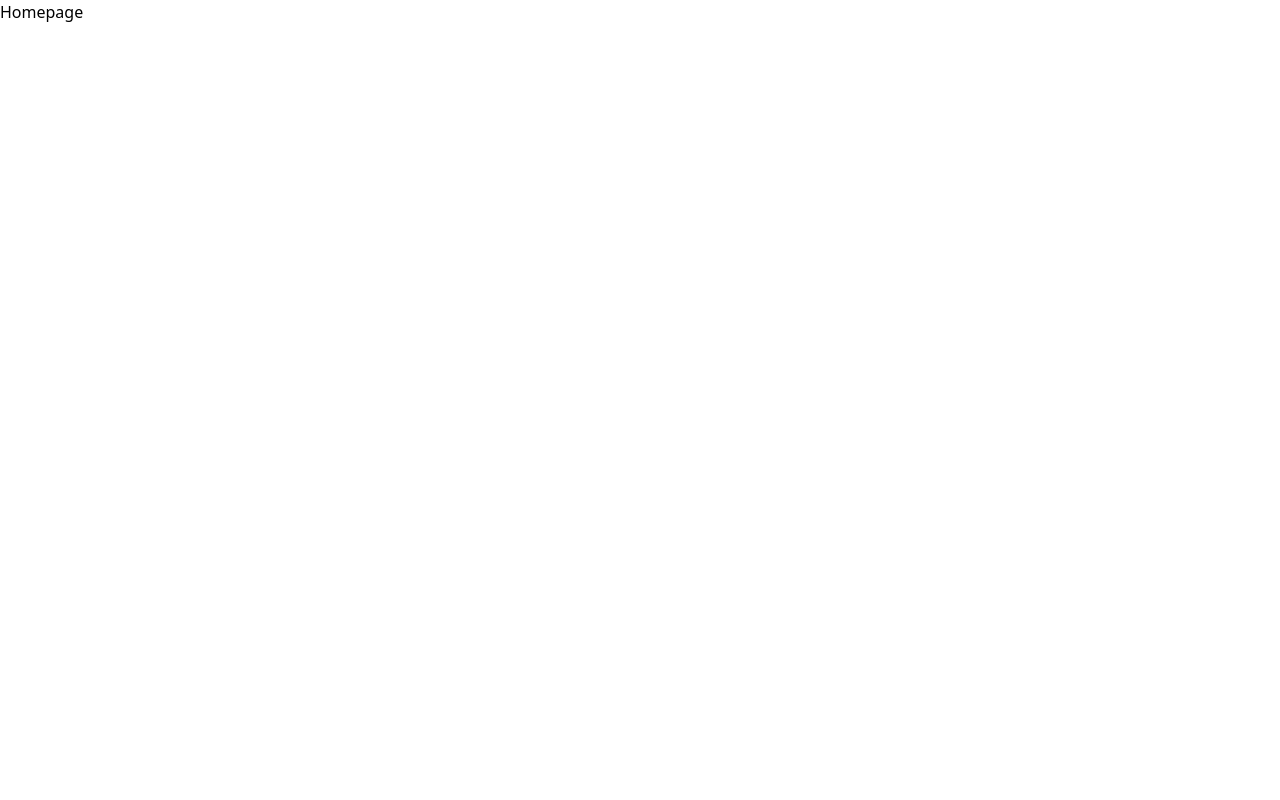
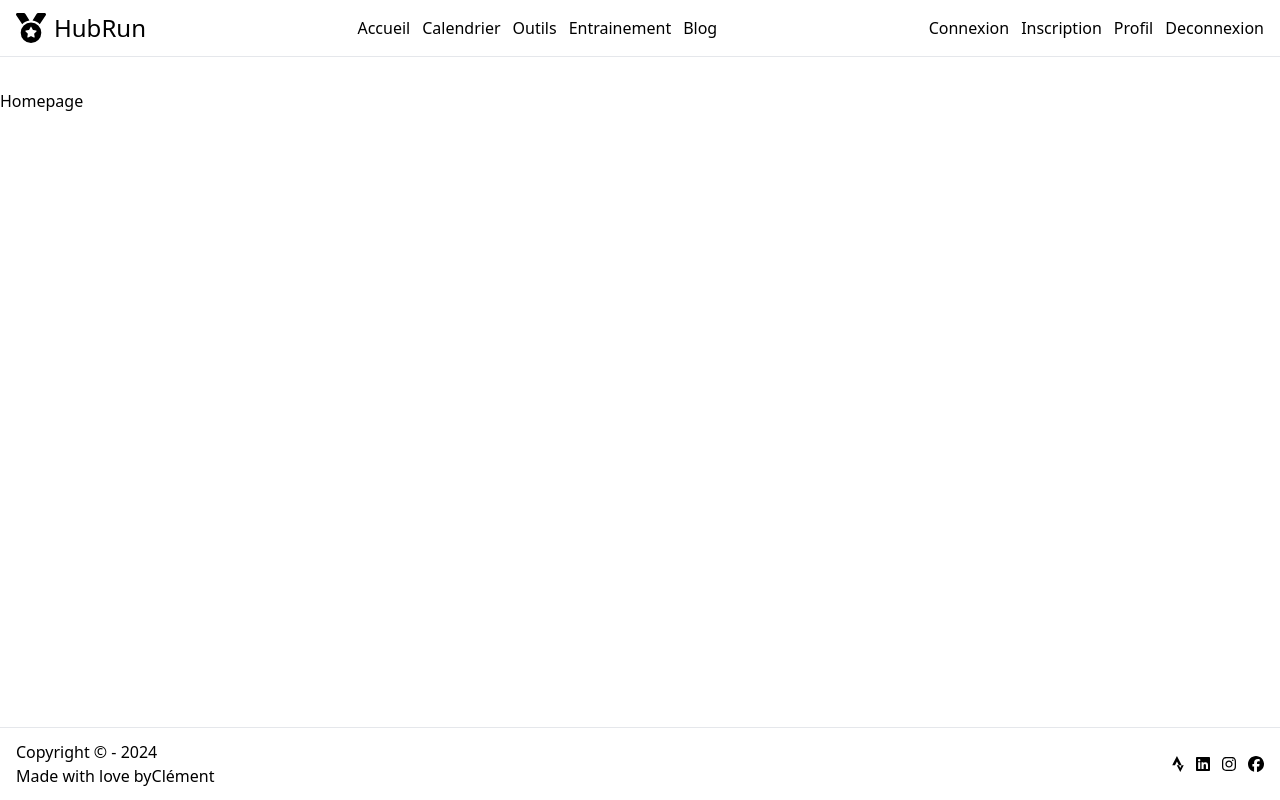
Before and after one commit to GuillemotClement/NextJS---HubRun, a Next.js app: page / in a window 1280 px wide. Built offline with nearby package versions, Linux system fonts and the light colour scheme.

Commit message:
Mise en place du layout de base & la structure de folder

```diff
--- a/src/app/layout.tsx
+++ b/src/app/layout.tsx
@@ -4,6 +4,8 @@ import "./globals.css";
 
 import { config } from "@fortawesome/fontawesome-svg-core";
 import "@fortawesome/fontawesome-svg-core/styles.css";
+import Header from "../components/layout/Header";
+import Footer from "../components/layout/Footer";
 config.autoAddCss = false;
 
 const geistSans = localFont({
@@ -32,7 +34,13 @@ export default function RootLayout({
       <body
         className={`${geistSans.variable} ${geistMono.variable} antialiased`}
       >
-        {children}
+        <div className="flex min-h-screen flex-col">
+          <Header />
+          <div className="flex-auto border-b py-8">
+            <main className="container mx-auto">{children}</main>
+          </div>
+          <Footer />
+        </div>
       </body>
     </html>
   );
--- a/src/app/page.tsx
+++ b/src/app/page.tsx
@@ -1,3 +1,9 @@
+// import Homepage from "./pages/Homepage";
+
 export default function Home() {
-  return <p>Homepage</p>;
+  return (
+    <div className="">
+      <h2>Homepage</h2>
+    </div>
+  );
 }
--- /dev/null
+++ b/src/components/layout/Footer.tsx
@@ -0,0 +1,52 @@
+import {
+  faFacebook,
+  faInstagram,
+  faLinkedin,
+  faStrava,
+} from "@fortawesome/free-brands-svg-icons";
+import { FontAwesomeIcon } from "@fortawesome/react-fontawesome";
+import Link from "next/link";
+
+export default function Footer() {
+  const date = new Date();
+  const year = date.getFullYear();
+  return (
+    <footer className="flex items-center justify-between px-4 py-3">
+      <div className="">
+        <p>Copyright &copy; - {year}</p>
+        <p>
+          Made with love by
+          <Link
+            target="_blanck"
+            href="https://github.com/GuillemotClement"
+            className="hover:text-slate-400"
+          >
+            Clément
+          </Link>
+        </p>
+      </div>
+      <ul className="flex gap-x-3">
+        <li className="hover:text-slate-400">
+          <Link target="_blanck" href="#">
+            <FontAwesomeIcon icon={faStrava}></FontAwesomeIcon>
+          </Link>
+        </li>
+        <li className="hover:text-slate-400">
+          <Link target="_blanck" href="#">
+            <FontAwesomeIcon icon={faLinkedin}></FontAwesomeIcon>
+          </Link>
+        </li>
+        <li className="hover:text-slate-400">
+          <Link target="_blanck" href="#">
+            <FontAwesomeIcon icon={faInstagram}></FontAwesomeIcon>
+          </Link>
+        </li>
+        <li className="hover:text-slate-400">
+          <Link target="_blanck" href="#">
+            <FontAwesomeIcon icon={faFacebook}></FontAwesomeIcon>
+          </Link>
+        </li>
+      </ul>
+    </footer>
+  );
+}
--- /dev/null
+++ b/src/components/layout/Header.tsx
@@ -0,0 +1,45 @@
+import { faMedal } from "@fortawesome/free-solid-svg-icons";
+import { FontAwesomeIcon } from "@fortawesome/react-fontawesome";
+import Link from "next/link";
+
+export default function Header() {
+  return (
+    <header className="flex items-center justify-between border-b px-4 py-3">
+      <Link className="flex items-center gap-x-2 hover:text-slate-400" href="/">
+        <FontAwesomeIcon icon={faMedal} className="text-3xl" />
+        <p className="text-2xl">HubRun</p>
+      </Link>
+      <ul className="flex gap-x-3">
+        <li className="hover:text-slate-400">
+          <Link href="/accueil">Accueil</Link>
+        </li>
+        <li className="hover:text-slate-400">
+          <Link href="/calendar">Calendrier</Link>
+        </li>
+        <li className="hover:text-slate-400">
+          <Link href="/tools">Outils</Link>
+        </li>
+        <li className="hover:text-slate-400">
+          <Link href="training">Entrainement</Link>
+        </li>
+        <li className="hover:text-slate-400">
+          <Link href="blog">Blog</Link>
+        </li>
+      </ul>
+      <ul className="flex gap-x-3">
+        <li className="hover:text-slate-400">
+          <Link href="#">Connexion</Link>
+        </li>
+        <li className="hover:text-slate-400">
+          <Link href="#">Inscription</Link>
+        </li>
+        <li className="hover:text-slate-400">
+          <Link href="#">Profil</Link>
+        </li>
+        <li className="hover:text-slate-400">
+          <Link href="#">Deconnexion</Link>
+        </li>
+      </ul>
+    </header>
+  );
+}
```
Also changed, not shown: 1 other file (tests, documents, lock files or other folders).
